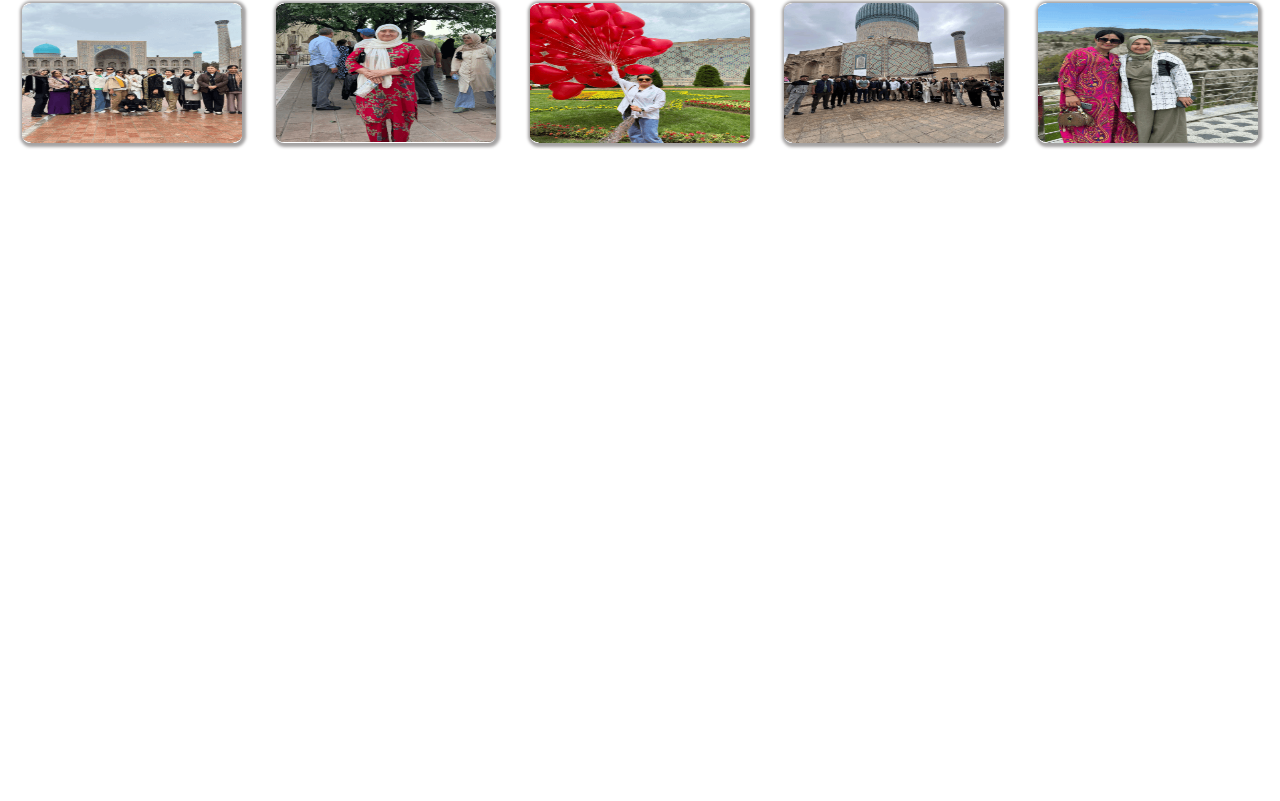
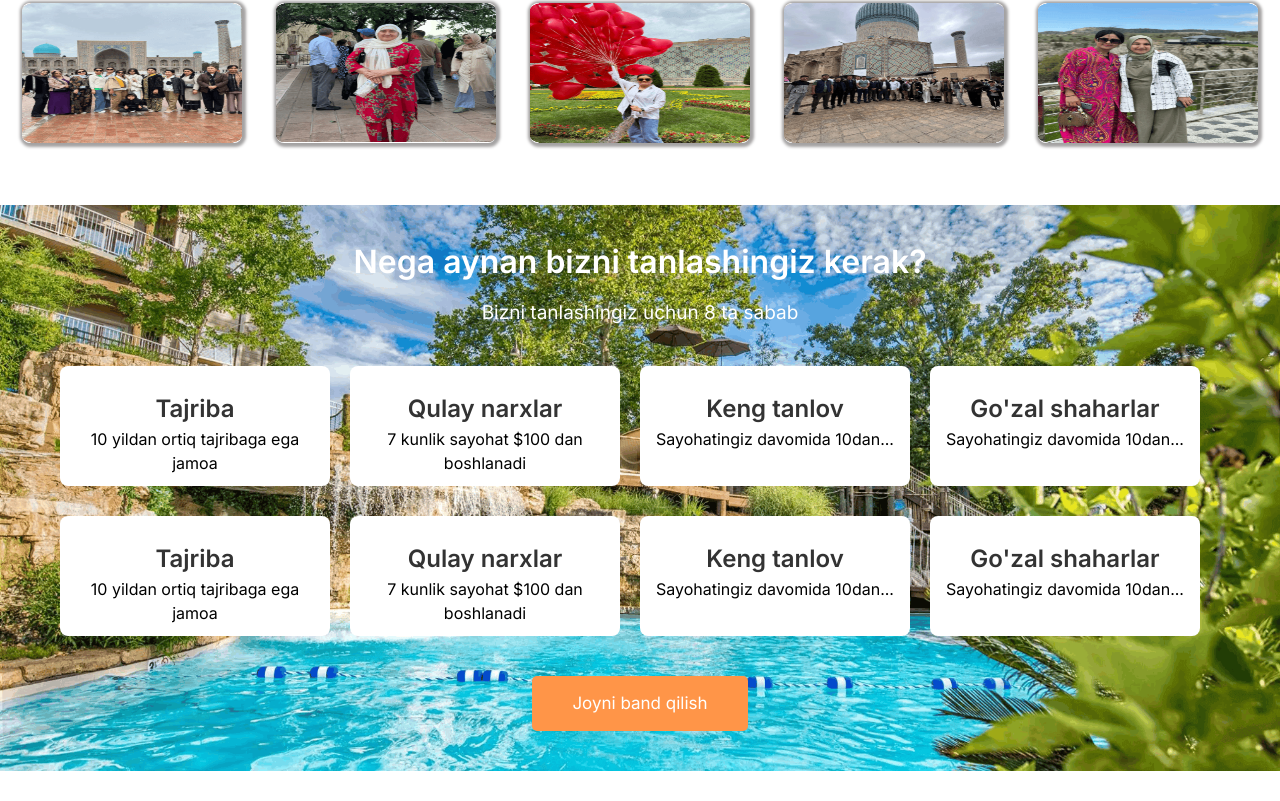
Before and after one commit to boburastonov/lux-travel, a Next.js app: page / in a window 1280 px wide. Shown: the part 1575-2376 px from the top of the page. Before the commit the page ends 1750 px from the top, so only its background shows below. Built offline with nearby package versions, Linux system fonts and the light colour scheme.

Commit message:
add selection-cause section with media queries

```diff
--- a/src/app/globals.css
+++ b/src/app/globals.css
@@ -18,7 +18,7 @@ body {
 }
 
 .main {
-  background-image: url('../../public/main-bg.png');
+  background-image: url("../../public/main-bg.png");
 }
 
 .place-link:hover span {
@@ -33,8 +33,30 @@ body {
   display: none;
 }
 
+.sel-cause {
+  background-image: url(../../public/selection-cause.png);
+}
+
+@media (max-width: 768px) {
+  .slider-pr {
+    width: 94%;
+  }
+}
+
 @media (max-width: 417px) {
   .nav {
     width: 100%;
   }
+
+  .slider-pr {
+    width: 92%;
+  }
+
+  .hero-btn {
+    margin-right: 0;
+  }
+
+  .card-sel {
+    margin-right: 0;
+  }
 }
--- a/src/app/page.tsx
+++ b/src/app/page.tsx
@@ -1,6 +1,7 @@
 import Collage from "@/pages/home/collage";
 import Header from "@/pages/home/header";
 import Hero from "@/pages/home/hero";
+import SelCause from "@/pages/home/selCause";
 import Video from "@/pages/home/video";
 
 export default function Home() {
@@ -12,6 +13,7 @@ export default function Home() {
       </main>
       <Video />
       <Collage />
+      <SelCause />
     </>
   );
 }
--- a/src/pages/home/hero.tsx
+++ b/src/pages/home/hero.tsx
@@ -99,17 +99,17 @@ const Hero = () => {
         </ul>
         <ul className="flex flex-wrap justify-center items-center p-0 m-0 list-none">
           <li className="mr-[50px] mb-[30px] bg-[#ff9548] py-[15px] px-10 transition-all duration-[0.3s] rounded-[5px] hover:shadow-[1px_1px_5px_5px_#ffffff6c]">
-            <Link href={"/contact"} className="text-white text-[17px]">
+            <Link href={"/contact"} className="hero-btn text-white text-[17px]">
               Bepul konsultatsiya
             </Link>
           </li>
           <li className="mr-[50px] mb-[30px] bg-[#5ec2ec] py-[15px] px-10 transition-all duration-[0.3s] rounded-[5px] hover:shadow-[1px_1px_5px_5px_#ffffff6c]">
-            <Link href={"/contact"} className="text-white text-[17px]">
+            <Link href={"/contact"} className="hero-btn text-white text-[17px]">
               Tayyor tur paketlar
             </Link>
           </li>
         </ul>
-        <Slider {...settings} className="md:w-[98%] w-[96%] mx-auto">
+        <Slider {...settings} className="slider-pr md:w-[98%] w-[95%] mx-auto">
           <div className="slider-pr">
             <Image
               src={Slide1}
--- /dev/null
+++ b/src/pages/home/selCause.tsx
@@ -0,0 +1,92 @@
+import Link from "next/link";
+import React from "react";
+
+const SelCause = () => {
+  return (
+    <section className="sel-cause my-[30px] py-5 pb-10 bg-no-repeat bg-center bg-cover">
+      {/* <div className='bg-white'></div> */}
+      <div className="max-w-7xl px-3 mx-auto text-center flex flex-col items-center justify-center">
+        <h1 className="py-5 text-[32px] text-white leading-[34px] font-semibold">
+          Nega aynan bizni tanlashingiz kerak?
+        </h1>
+        <p className="text-[19px] text-white leading-[27px] font-normal">
+          Bizni tanlashingiz uchun 8 ta sabab
+        </p>
+        <ul className="flex item-center justify-center flex-wrap mt-10 mb-[10px]">
+          <li className="card-sel bg-white mr-5 mb-[30px] w-[270px] h-[120px] p-[15px] rounded-[8px] text-center">
+            <h1 className="text-[24px] pt-[10px] font-semibold text-[#333]">
+              Tajriba
+            </h1>
+            <p className="text-[16px] text[#666] font-normal">
+              10 yildan ortiq tajribaga ega jamoa
+            </p>
+          </li>
+          <li className="card-sel bg-white mr-5 mb-[30px] w-[270px] h-[120px] p-[15px] rounded-[8px] text-center">
+            <h1 className="text-[24px] pt-[10px] font-semibold text-[#333]">
+              Qulay narxlar
+            </h1>
+            <p className="text-[16px] text[#666] font-normal">
+              7 kunlik sayohat $100 dan boshlanadi
+            </p>
+          </li>
+          <li className="card-sel bg-white mr-5 mb-[30px] w-[270px] h-[120px] p-[15px] rounded-[8px] text-center">
+            <h1 className="text-[24px] pt-[10px] font-semibold text-[#333]">
+              Keng tanlov
+            </h1>
+            <p className="text-[16px] text[#666] font-normal">
+              Sayohatingiz davomida 10dan...
+            </p>
+          </li>
+          <li className="card-sel bg-white mr-5 mb-[30px] w-[270px] h-[120px] p-[15px] rounded-[8px] text-center">
+            <h1 className="text-[24px] pt-[10px] font-semibold text-[#333]">
+              Go'zal shaharlar
+            </h1>
+            <p className="text-[16px] text[#666] font-normal">
+              Sayohatingiz davomida 10dan...
+            </p>
+          </li>
+          <li className="card-sel bg-white mr-5 mb-[30px] w-[270px] h-[120px] p-[15px] rounded-[8px] text-center">
+            <h1 className="text-[24px] pt-[10px] font-semibold text-[#333]">
+              Tajriba
+            </h1>
+            <p className="text-[16px] text[#666] font-normal">
+              10 yildan ortiq tajribaga ega jamoa
+            </p>
+          </li>
+          <li className="card-sel bg-white mr-5 mb-[30px] w-[270px] h-[120px] p-[15px] rounded-[8px] text-center">
+            <h1 className="text-[24px] pt-[10px] font-semibold text-[#333]">
+              Qulay narxlar
+            </h1>
+            <p className="text-[16px] text[#666] font-normal">
+              7 kunlik sayohat $100 dan boshlanadi
+            </p>
+          </li>
+          <li className="card-sel bg-white mr-5 mb-[30px] w-[270px] h-[120px] p-[15px] rounded-[8px] text-center">
+            <h1 className="text-[24px] pt-[10px] font-semibold text-[#333]">
+              Keng tanlov
+            </h1>
+            <p className="text-[16px] text[#666] font-normal">
+              Sayohatingiz davomida 10dan...
+            </p>
+          </li>
+          <li className="card-sel bg-white mr-5 mb-[30px] w-[270px] h-[120px] p-[15px] rounded-[8px] text-center">
+            <h1 className="text-[24px] pt-[10px] font-semibold text-[#333]">
+              Go'zal shaharlar
+            </h1>
+            <p className="text-[16px] text[#666] font-normal">
+              Sayohatingiz davomida 10dan...
+            </p>
+          </li>
+        </ul>
+        <Link
+          href={"/contact"}
+          className="bg-[#ff9548] py-[15px] px-10 transition-all duration-[0.3s] rounded-[5px] hover:shadow-[1px_1px_5px_5px_#ffffff6c] text-white text-[17px]"
+        >
+          Joyni band qilish
+        </Link>
+      </div>
+    </section>
+  );
+};
+
+export default SelCause;
```
